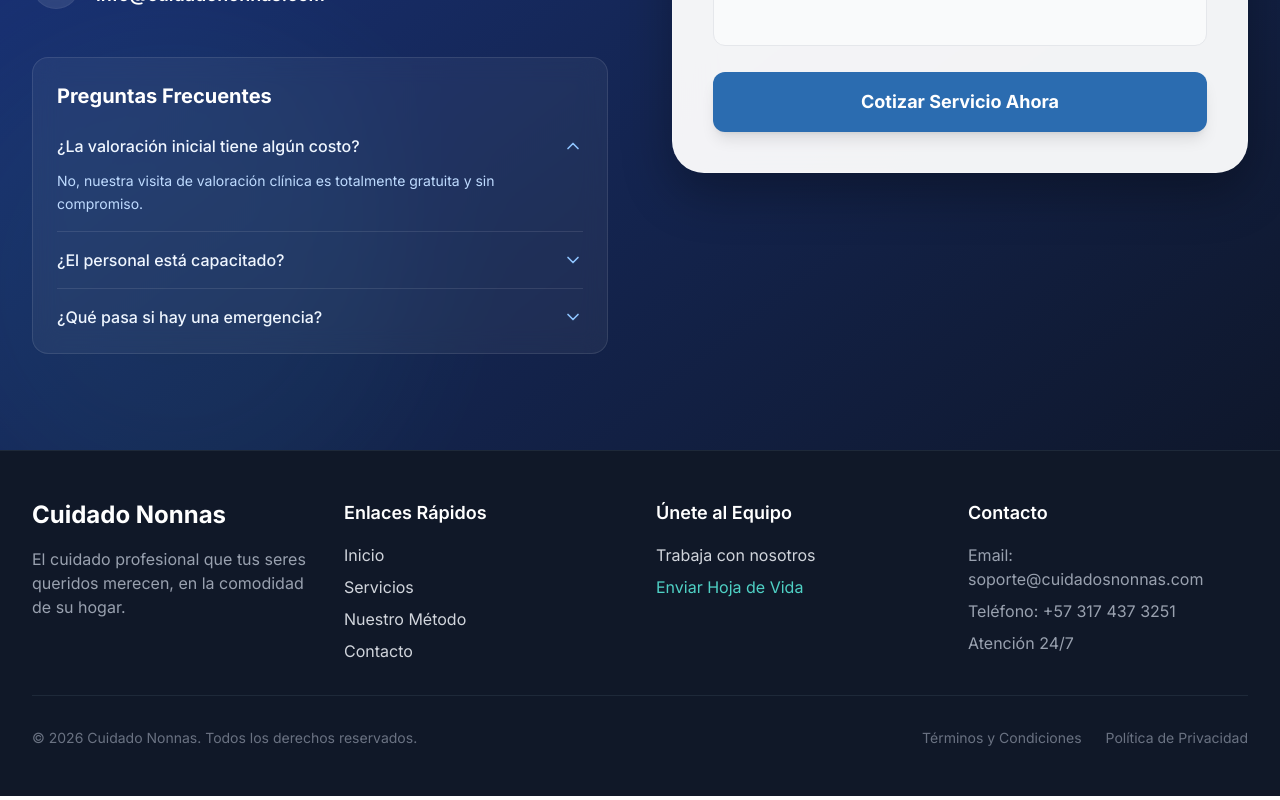
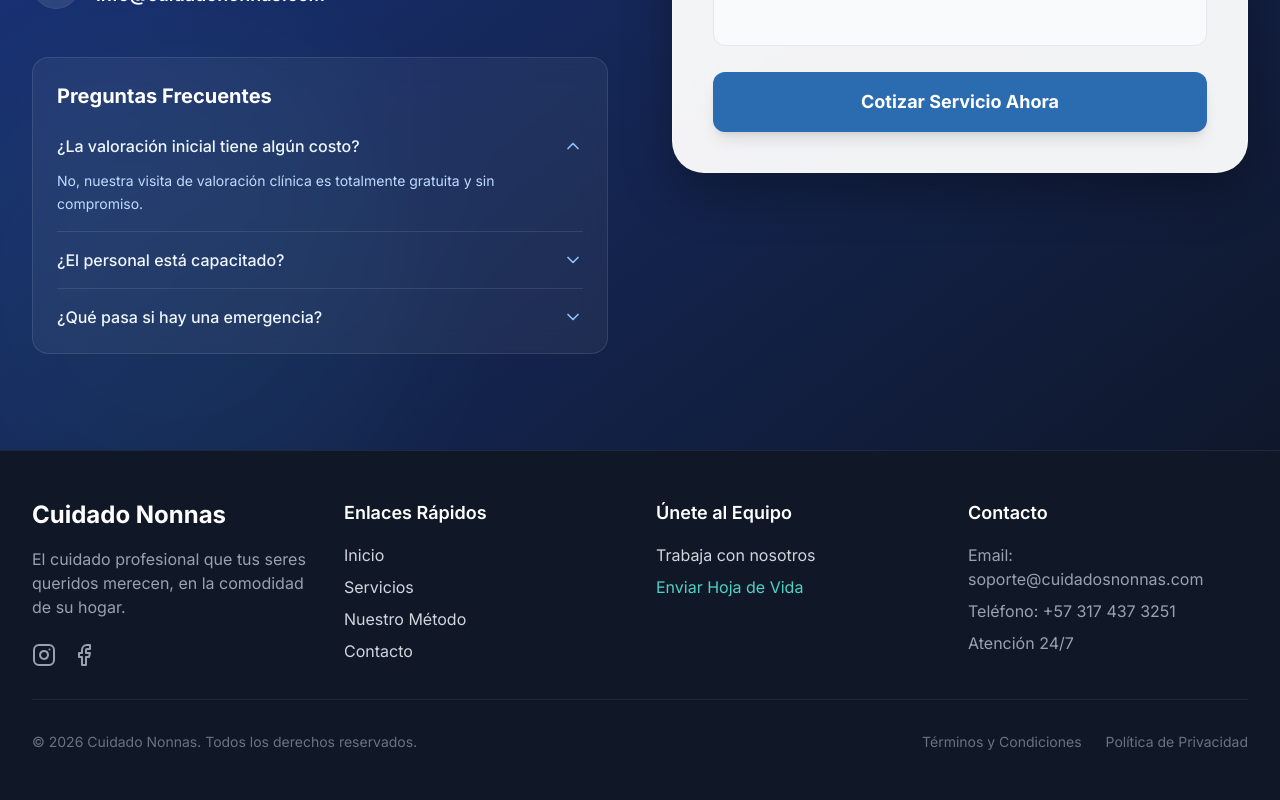
Before and after one commit to juanse9402/paginanonnas, a Next.js app: page / in a window 1280 px wide. Shown: the part 5101-5901 px from the top of the page. Built offline with nearby package versions, Linux system fonts and the light colour scheme; no server answers.

Commit message:
UI: Add social media links to footer

```diff
--- a/src/components/Footer.tsx
+++ b/src/components/Footer.tsx
@@ -1,3 +1,5 @@
+import { Instagram, Facebook } from 'lucide-react';
+
 export default function Footer() {
   const currentYear = new Date().getFullYear();
 
@@ -7,9 +9,17 @@ export default function Footer() {
         <div className="grid md:grid-cols-4 gap-8 mb-8">
           <div className="col-span-1 md:col-span-1">
             <h3 className="text-2xl font-bold text-white mb-4">Cuidado Nonnas</h3>
-            <p className="text-gray-400 max-w-xs">
+            <p className="text-gray-400 max-w-xs mb-6">
               El cuidado profesional que tus seres queridos merecen, en la comodidad de su hogar.
             </p>
+            <div className="flex space-x-4">
+              <a href="https://www.instagram.com/cuidadosnonnas/" target="_blank" rel="noopener noreferrer" aria-label="Síguenos en Instagram" className="text-gray-400 hover:text-[var(--color-nonnas-mint)] transition-colors hover:scale-110 transform">
+                <Instagram size={24} />
+              </a>
+              <a href="https://www.facebook.com/profile.php?id=61583523158510" target="_blank" rel="noopener noreferrer" aria-label="Síguenos en Facebook" className="text-gray-400 hover:text-[#1877F2] transition-colors hover:scale-110 transform">
+                <Facebook size={24} />
+              </a>
+            </div>
           </div>
 
           <div>
```
